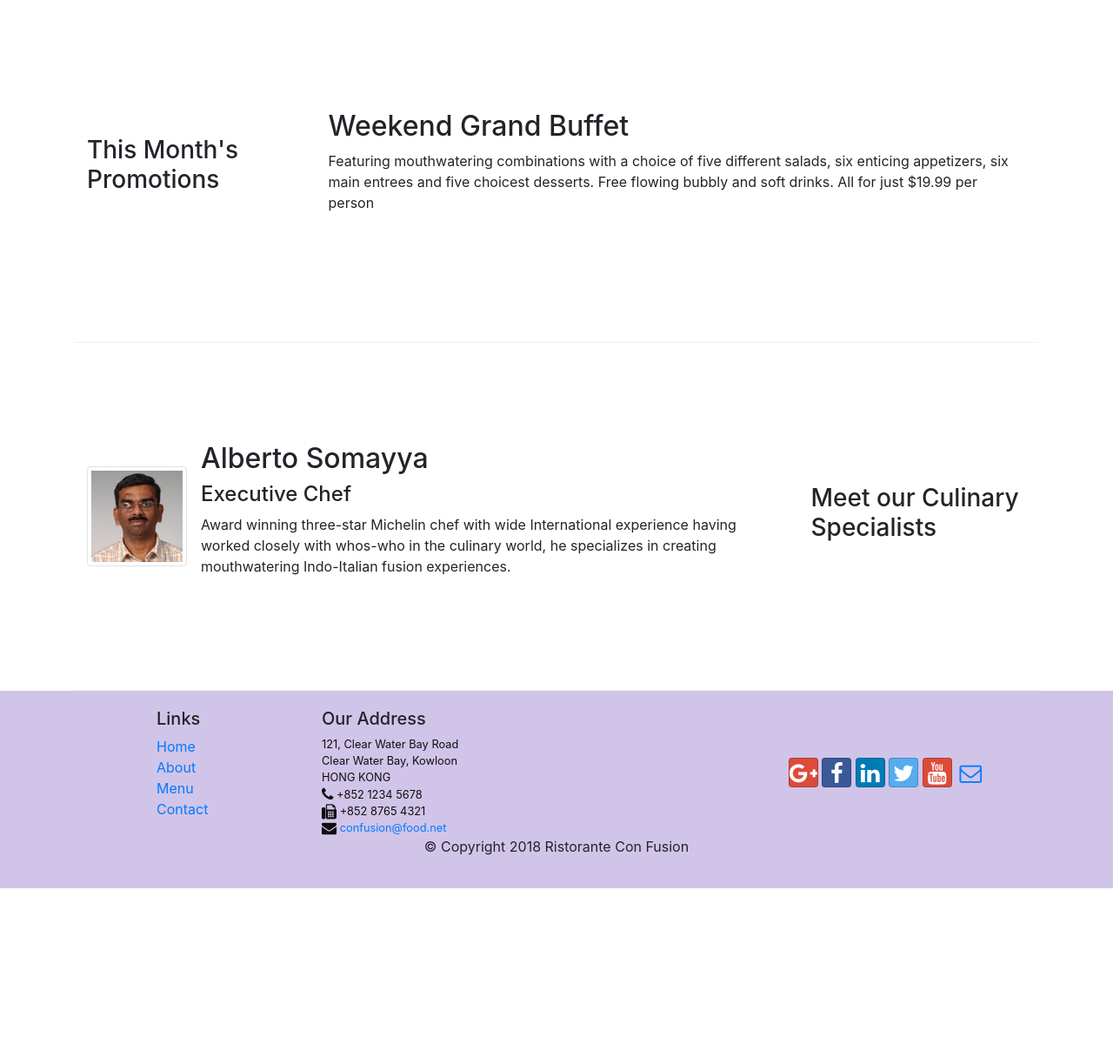
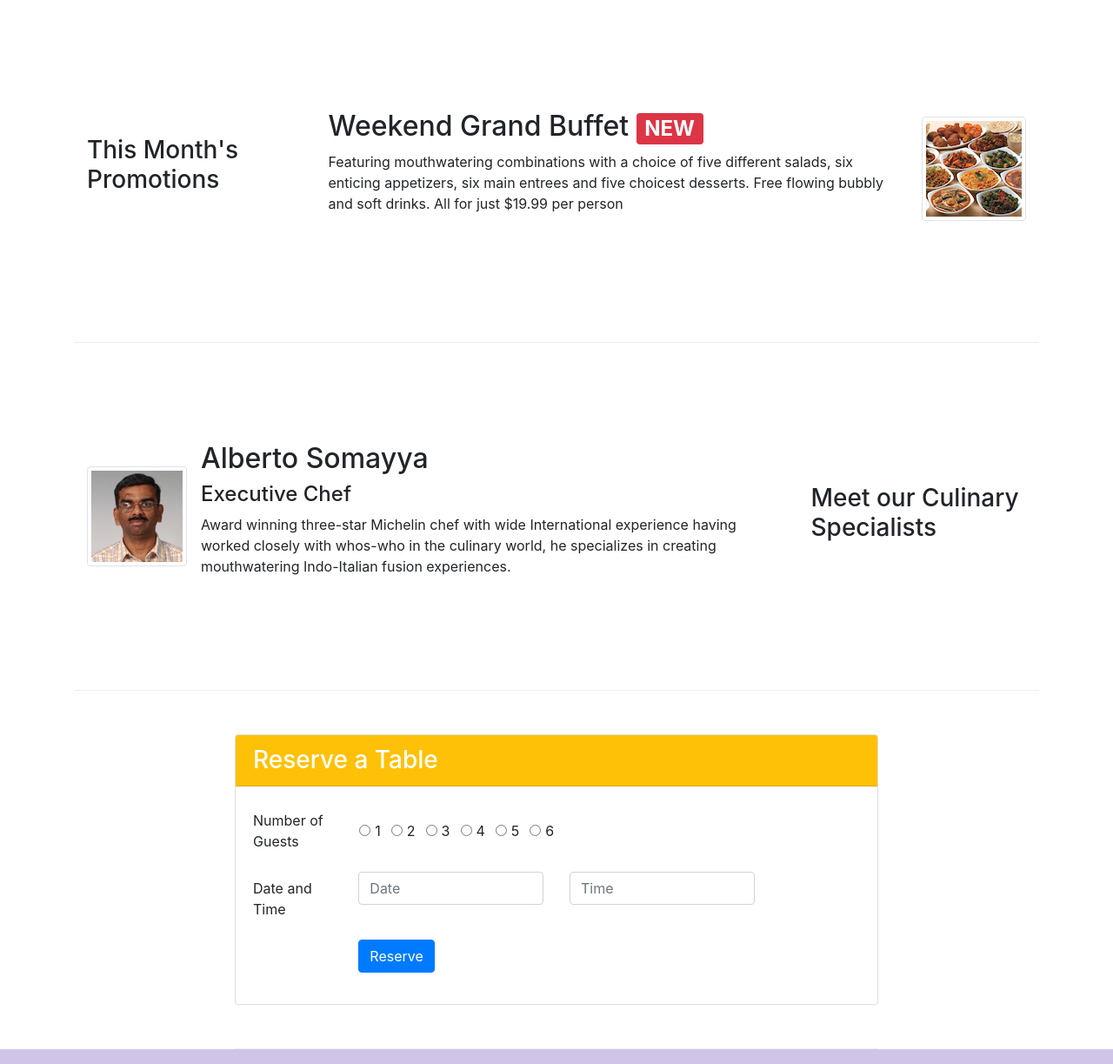
Before and after one commit to dariusdv/bootstrap, a website: page index.html in a window 1280 px wide. Shown: the part 740-1963 px from the top of the page at 87% size. Before the commit the page ends 1761 px from the top, so only its background shows below. Drawn offline with nearby package versions, Linux system fonts and the light colour scheme.

Commit message:
Assignment2

```diff
--- a/index.html
+++ b/index.html
@@ -41,8 +41,11 @@
                     <h1>Ristorante con Fusion</h1>
                     <p>We take inspiration from the World's best cuisines, and create a unique fusion experience. Our lipsmacking creations will tickle your culinary senses!</p>
                 </div>
-                <div class="col-12 col-sm align-self-center">
+                <div class="col-12 col-sm-3 align-self-center">
                     <img src="img/logo.png" class="img-fluid">
+                </div>
+                <div class="col col-sm-3 align-self-center">
+                    <a class="btn btn-block btn-warning btn-sm" href="#reserveform" role="button">Reserve Table</a>
                 </div>
             </div>
         </div>
@@ -55,7 +58,7 @@
             </div>
             <div class="col col-sm order-sm-first col-md">
                 <div class="media">
-                    <img class="d-flex mr-3 img-thumbnail aling-self-senter" src="img/uthappizza.png" alt="uthappizza">
+                    <img class="d-flex mr-3 img-thumbnail align-self-center" src="img/uthappizza.png" alt="uthappizza">
                     <div class="media-body">
                         <h2 class="mt-0">Uthappizza <span class="badge badge-danger">HOT</span> <span class="badge badge-pill badge-secondary">$4.99</span></h2>
                         <p class="d-none d-sm-block">A unique combination of Indian Uthappam (pancake) and Italian pizza, topped with Cerignola olives, ripe vine cherry tomatoes, Vidalia onion, Guntur chillies and Buffalo Paneer.</p>
@@ -70,8 +73,13 @@
                 <h3>This Month's Promotions</h3>
             </div>
             <div class="col col-sm col-md">
-                <h2>Weekend Grand Buffet</h2>
-                <p>Featuring mouthwatering combinations with a choice of five different salads, six enticing appetizers, six main entrees and five choicest desserts. Free flowing bubbly and soft drinks. All for just $19.99 per person </p>
+                <div class="media">
+                    <div class="media-body">
+                        <h2 class="mt-0">Weekend Grand Buffet <span class="badge badge-danger">NEW</span></h2>
+                        <p class="d-none d-sm-block">Featuring mouthwatering combinations with a choice of five different salads, six enticing appetizers, six main entrees and five choicest desserts. Free flowing bubbly and soft drinks. All for just $19.99 per person </p>
+                    </div>
+                    <img class="d-felx ml-3 img-thumbnail align-self-center" src="/img/buffet.png" alt="buffet">
+                </div>
             </div>
         </div>
 
@@ -87,6 +95,59 @@
                         <h4>Executive Chef</h4>
                         <p class="d-none d-sm-block">Award winning three-star Michelin chef with wide International experience having worked closely with whos-who in the culinary world, he specializes in creating mouthwatering Indo-Italian fusion experiences. </p>
                     </div>
+                </div>
+            </div>
+        </div>
+        <div class="row row-content col-sm-8 align-items-center justify-content-center">
+            <div class="card">
+                <h3 class="card-header badge-warning text-white">Reserve a Table</h3>
+                <div class="card-body">
+                    <form name="reserveform" id="reserveform">
+                        <div class="form-group row">
+                            <label for="guests" class="col-md-2 col-form-label">Number of Guests</label>
+                            <div class="form-check form-check-inline col-12 col-md-8 ml-3">
+                                <div class="form-check form-check-inline">
+                                    <input class="form-check-input" type="radio" name="inlineRadioOptions" id="inlineRadio1" value="option1">
+                                    <label class="form-check-label" for="inlineRadio1">1</label>
+                                </div>
+                                <div class="form-check form-check-inline">
+                                    <input class="form-check-input" type="radio" name="inlineRadioOptions" id="inlineRadio2" value="option2">
+                                    <label class="form-check-label" for="inlineRadio2">2</label>
+                                </div>
+                                <div class="form-check form-check-inline">
+                                    <input class="form-check-input" type="radio" name="inlineRadioOptions" id="inlineRadio3" value="option3">
+                                    <label class="form-check-label" for="inlineRadio3">3</label>
+                                </div>
+                                <div class="form-check form-check-inline">
+                                    <input class="form-check-input" type="radio" name="inlineRadioOptions" id="inlineRadio4" value="option4">
+                                    <label class="form-check-label" for="inlineRadio4">4</label>
+                                </div>
+                                <div class="form-check form-check-inline">
+                                    <input class="form-check-input" type="radio" name="inlineRadioOptions" id="inlineRadio5" value="option5">
+                                    <label class="form-check-label" for="inlineRadio5">5</label>
+                                </div>
+                                <div class="form-check form-check-inline">
+                                    <input class="form-check-input" type="radio" name="inlineRadioOptions" id="inlineRadio6" value="option6">
+                                    <label class="form-check-label" for="inlineRadio6">6</label>
+                                </div>
+                            </div>
+                        </div>
+                        <div class="form-group row">
+                            <label for="datetime" class="col-md-2 col-form-label">Date and Time</label>
+                            <div class="col-md-4">
+                                <input type="text" class="form-control" id="datetime" name="datetime" placeholder="Date">
+                            </div>
+                            <div class="col-md-4">
+                                <input type="text" class="form-control" id="datetime" name="datetime" placeholder="Time">
+                            </div>
+                        </div>
+                        <div class="form-group row">
+                            <div class="col-0 col-sm-2"></div>
+                            <div class="col-12 col-sm-10">
+                                <button type="button" class="btn btn-primary">Reserve</button>
+                            </div>
+                        </div>
+                    </form>
                 </div>
             </div>
         </div>
```
